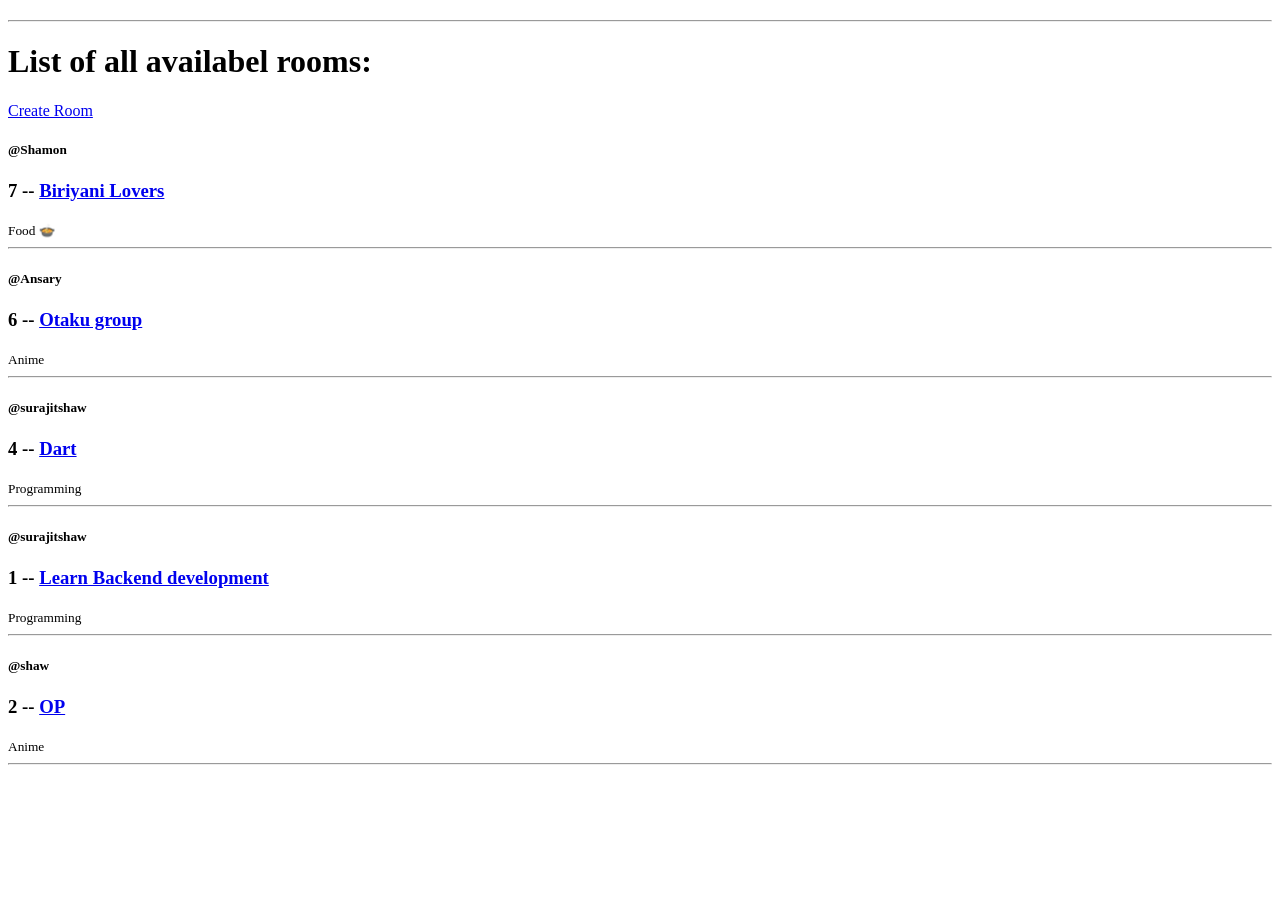
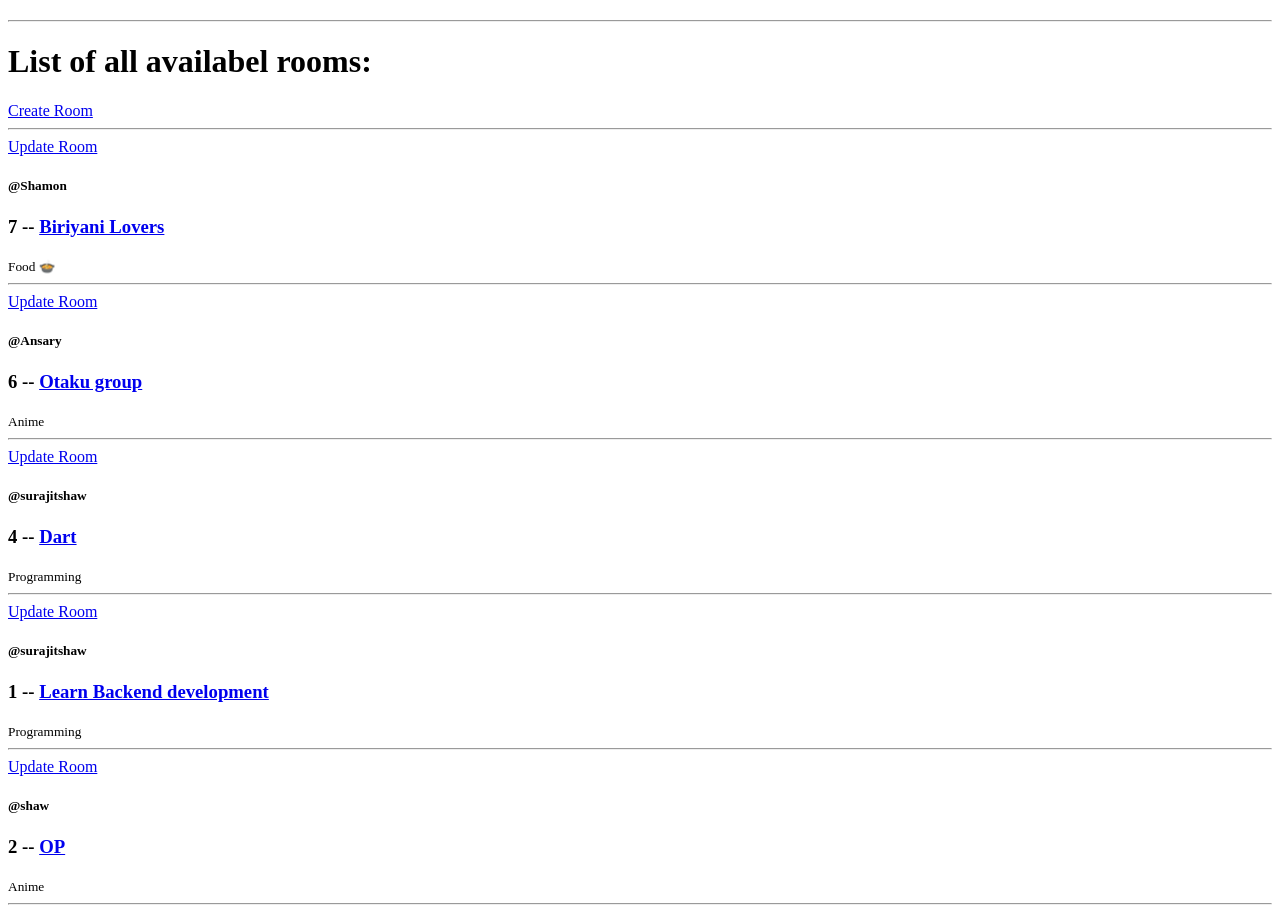
Before and after one commit to SURAJITSHAW/shaw-cord, a Django app: page / in a window 1280 px wide. Shown: the part 47-960 px from the top of the page. Before the commit the page ends 812 px from the top, so only its background shows below. Run offline with Django 4.2, Linux system fonts and the light colour scheme; data comes from the database, SQL or seed files in the repository; both versions use the stored data as it was after the commit.

Commit message:
add 'update room' functionality

```diff
--- a/base/urls.py
+++ b/base/urls.py
@@ -6,4 +6,5 @@ urlpatterns = [
     path('room/<str:pk>/', views.room, name='room'),
 
     path('create-room/', views.create_room, name='create-room'),
+    path('update-room/<str:pk>', views.update_room, name='update-room'),
 ]
--- a/base/views.py
+++ b/base/views.py
@@ -11,15 +11,18 @@ from .forms import RoomForm
 
 # Create your views here.
 
+
 def home(request):
     rooms = Room.objects.all()
     return render(request, 'home.html', {'rooms': rooms})
+
 
 def room(request, pk):
     room = Room.objects.get(id=pk)
     context = {'room': room}
 
     return render(request, 'room.html', context)
+
 
 def create_room(request):
     form = RoomForm()
@@ -31,6 +34,20 @@ def create_room(request):
             form.save()
             return redirect('home')
 
-    context = {'form':form}
+    context = {'form': form}
 
     return render(request, 'create_room.html', context)
+
+
+def update_room(request, pk):
+    room = Room.objects.get(id=pk)  # the room we want to update
+    form = RoomForm(instance=room)
+
+    if request.method == 'POST':
+        form = RoomForm(request.POST, instance=room)
+        if form.is_valid():
+            form.save()
+            return redirect('home')
+
+    context = {'form': form}
+    return render(request, 'create_room.html', context)
--- a/templates/home.html
+++ b/templates/home.html
@@ -4,9 +4,11 @@
 <div>
 
   <a href={% url 'create-room' %}>Create Room</a>
+  <hr>
 
   {% for room in rooms %}
   <div>
+    <a href="{% url 'update-room' room.pk %}">Update Room</a>
     <h5>@{{room.host.username}}</h5>
     <h3>{{room.id}} -- <a href="room/{{room.id}}/">{{room.name}}</a></h3>
     <small>{{room.topic.name}}</small>
```
Also changed, not shown: db.sqlite3.
